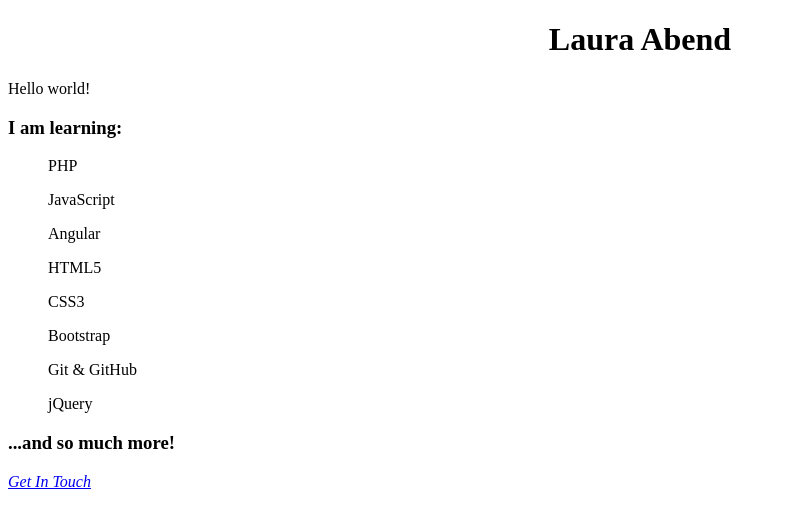
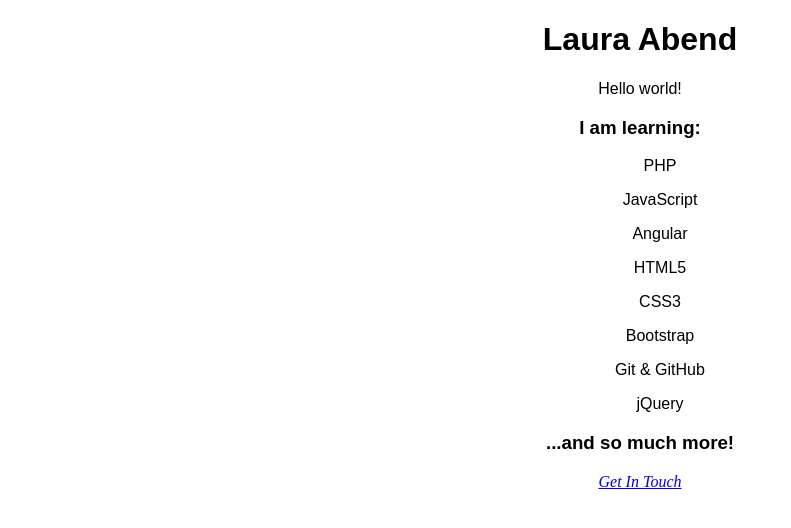
Before and after one commit to thisisserious/gitHubChallenge2, a PHP site: page /code_school.php in a window 1280 px wide. Shown: the top 528 px of the page, without its empty margins (0-791 px from the left). Run offline with PHP 8.4, Linux system fonts and the light colour scheme.

Commit message:
add font-family and text-align

```diff
--- a/styles.css
+++ b/styles.css
@@ -1,3 +1,14 @@
-h1 {
+main {
+  text-align: center;
+  font-family: Trebuchet, sans-serif;
+}
+
+/*section {
+  border: 1px solid black;
+  width: 150px;
+  margin: 0 auto 0 auto;
+}*/
+
+footer {
   text-align: center;
 }
```
